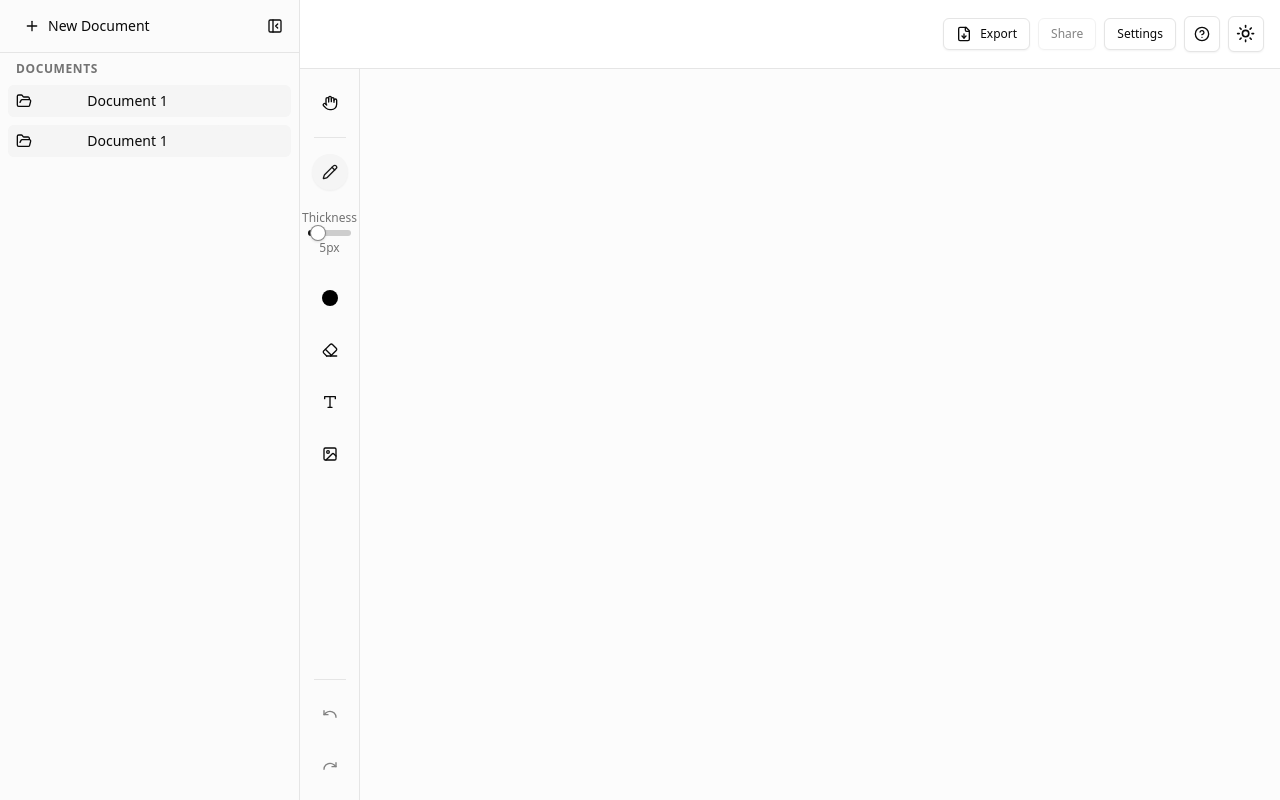
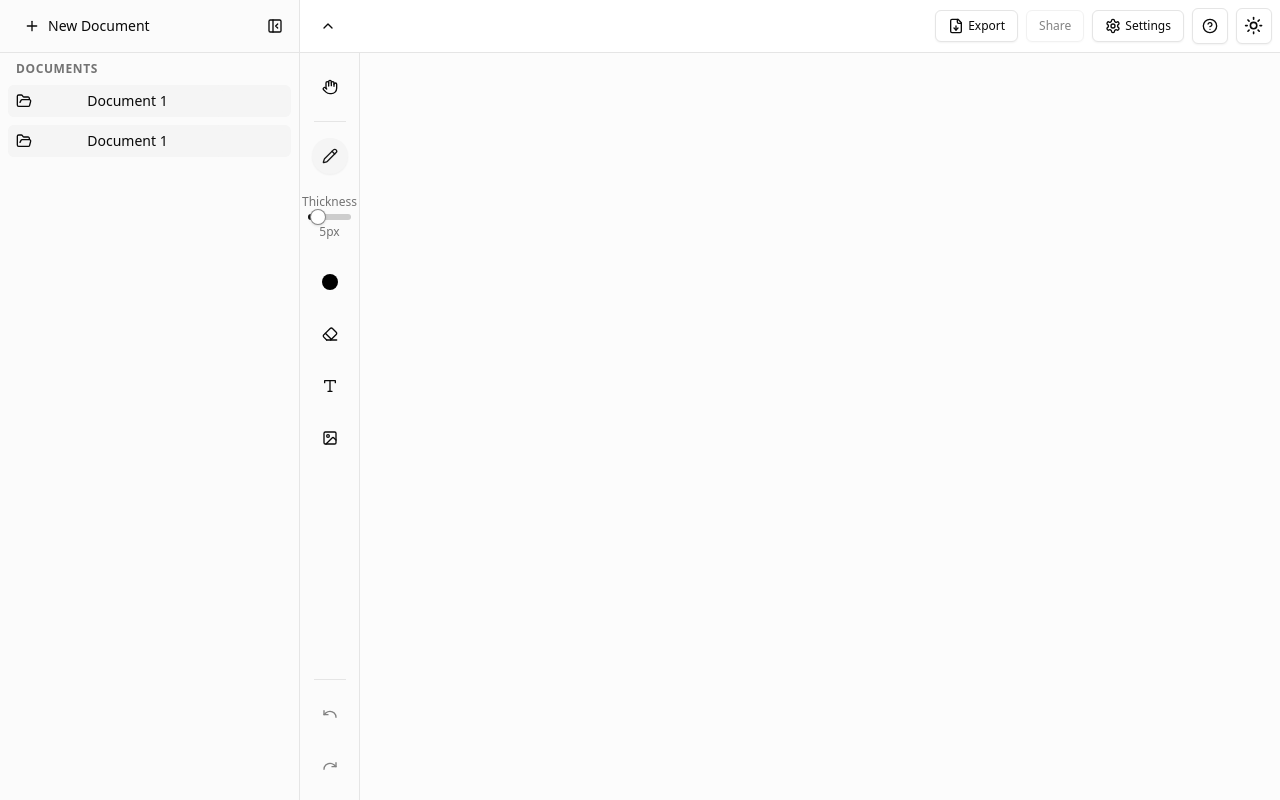
Before and after one commit to Veeeetzzzz/OpenCanvas, a React (Vite) app: page / in a window 1280 px wide. Built offline with nearby package versions, Linux system fonts and the light colour scheme.

Commit message:
Update App.tsx

```diff
--- a/src/App.tsx
+++ b/src/App.tsx
@@ -8,10 +8,11 @@ import { cn } from '@/lib/utils';
 import { Tool, DrawingState, ImageElement, DrawingAction } from '@/lib/types';
 import { useState, useRef, useEffect } from 'react';
 import { SettingsDialog, AppSettings } from "@/components/settings-dialog";
-import { FileDown, HelpCircle } from "lucide-react";
+import { FileDown, HelpCircle, ChevronUp, ChevronDown } from "lucide-react";
 import { ExportDialog } from "@/components/export-dialog";
 import { Tooltip, TooltipContent, TooltipProvider, TooltipTrigger } from "@/components/ui/tooltip";
 import { HelpDialog } from "@/components/help-dialog";
+import { Settings } from "lucide-react";
 
 // Define the structure for a single document
 interface Document {
@@ -44,6 +45,7 @@ function App() {
   const [isHelpDialogOpen, setIsHelpDialogOpen] = useState(false); // State for help dialog
   const canvasRef = useRef<HTMLCanvasElement>(null); // Create ref for Canvas
   const [isSidebarCollapsed, setIsSidebarCollapsed] = useState(false); // State for sidebar collapse
+  const [isHeaderCollapsed, setIsHeaderCollapsed] = useState(false); // State for header collapse
   // --- Rename State ---
   const [renamingDocId, setRenamingDocId] = useState<string | null>(null);
 
@@ -416,26 +418,55 @@ function App() {
             onCancelRename={handleCancelRename}
           />
           <main className="flex-1 flex flex-col">
-            <div className="flex items-center justify-between p-4 border-b">
-              <div></div>
+            {/* --- Collapsible Header --- */}
+            <div className="flex items-center justify-between p-2 border-b"> {/* Reduced padding */}
+              {/* Toggle Button */}
+              <TooltipProvider delayDuration={100}>
+                  <Tooltip>
+                    <TooltipTrigger asChild>
+                      <Button
+                        variant="ghost"
+                        size="sm" // Slightly larger than icon for better click area
+                        onClick={() => setIsHeaderCollapsed(prev => !prev)}
+                        aria-label={isHeaderCollapsed ? "Expand Header" : "Collapse Header"}
+                      >
+                        {isHeaderCollapsed ? <ChevronDown className="h-4 w-4" /> : <ChevronUp className="h-4 w-4" />}
+                      </Button>
+                    </TooltipTrigger>
+                    <TooltipContent side="bottom">
+                      <p>{isHeaderCollapsed ? "Show Tools" : "Hide Tools"}</p>
+                    </TooltipContent>
+                  </Tooltip>
+                </TooltipProvider>
+
+              {/* Action Buttons Container (Conditional) */}
+              {!isHeaderCollapsed && (
                 <div className="flex items-center gap-2">
+                  {/* Export Button */}
                   <Button
                     variant="outline"
                     size="sm"
                     onClick={() => setIsExportDialogOpen(true)}
                     title="Export Canvas"
                   >
-                  <FileDown className="h-4 w-4 mr-2" />
-                  Export
+                    <FileDown className="h-4 w-4 mr-1" /> {/* Reduced margin */}
+                    <span className="hidden sm:inline">Export</span> {/* Hide text on small screens? Optional */}
                   </Button>
-                <Button variant="outline" size="sm" disabled>Share</Button>
+                  {/* Share Button */}
+                  <Button variant="outline" size="sm" disabled>
+                     <span className="hidden sm:inline">Share</span>
+                  </Button>
+                  {/* Settings Button */}
                   <Button
                     variant="outline"
                     size="sm"
                     onClick={() => setIsSettingsOpen(true)}
+                     title="Settings"
                   >
-                  Settings
+                     <Settings className="h-4 w-4 sm:mr-1" /> {/* Icon only or with text */}
+                     <span className="hidden sm:inline">Settings</span>
                   </Button>
+                  {/* Help Button */}
                   <TooltipProvider delayDuration={100}>
                     <Tooltip>
                       <TooltipTrigger asChild>
@@ -453,9 +484,15 @@ function App() {
                       </TooltipContent>
                     </Tooltip>
                   </TooltipProvider>
+                  {/* Mode Toggle */}
                   <ModeToggle />
                 </div>
+              )}
+
+              {/* Add a spacer div if header is collapsed to keep toggle left-aligned */}
+              {isHeaderCollapsed && <div></div>}
             </div>
+
             {/* Conditional Rendering: Show Toolbar/Canvas OR Placeholder */}
             {currentDocumentId ? (
               <div className="flex-1 flex">
```
Lines whose indentation alone changed are shown as unchanged.
